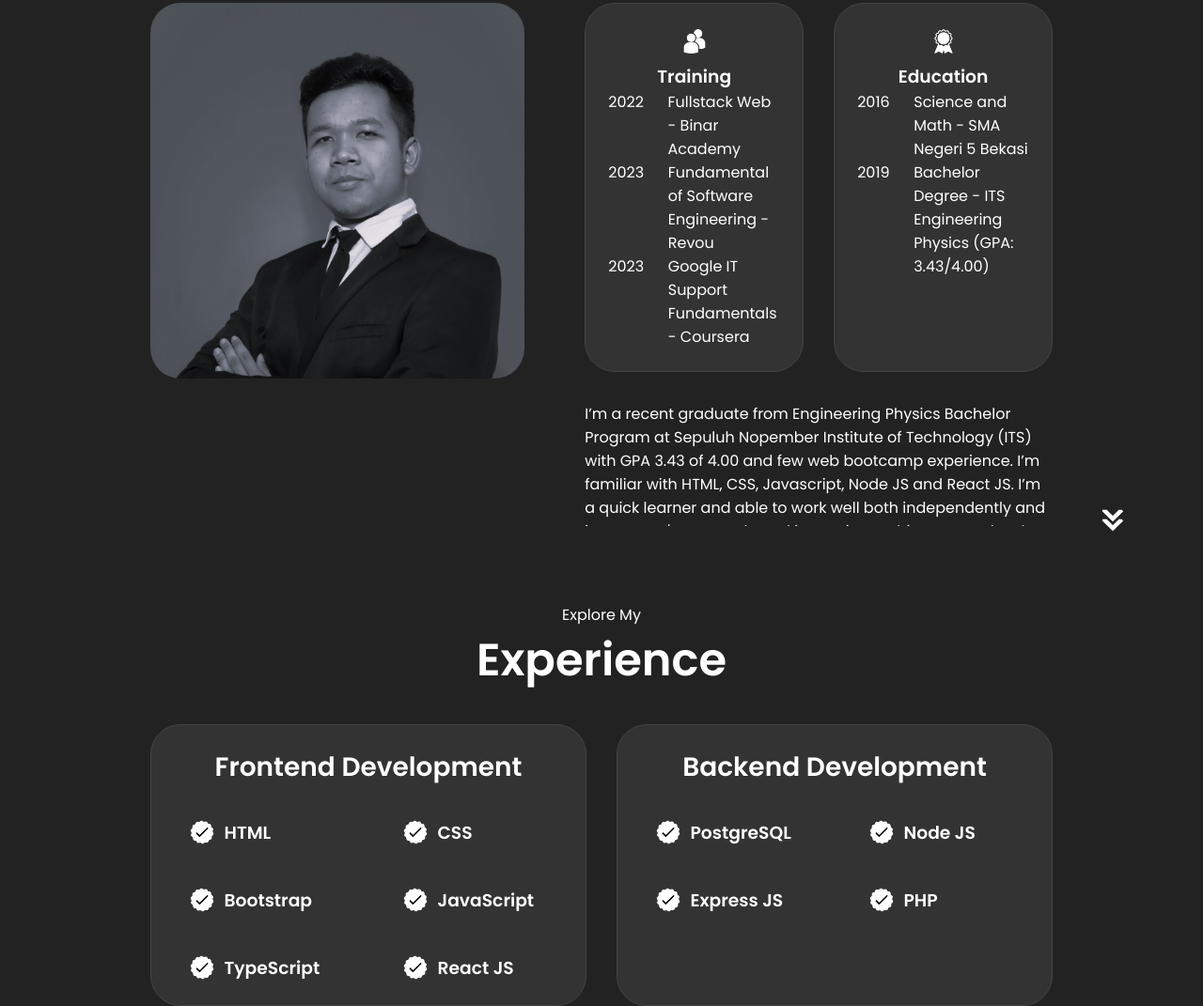
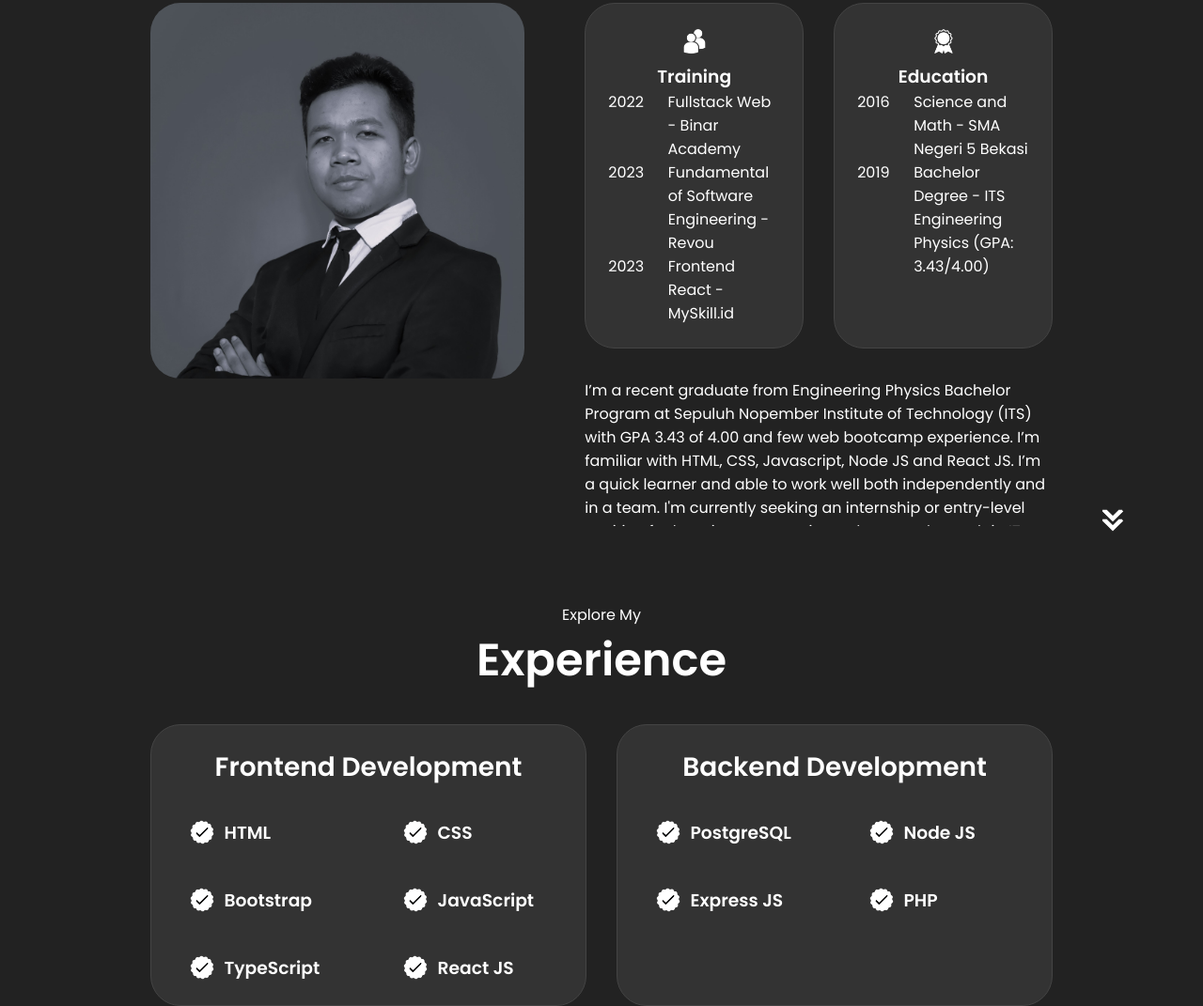
Before and after one commit to fhardy081/porto, a plain HTML site: page index.html in a window 1280 px wide. Shown: the part 1038-2109 px from the top of the page at 94% size. Drawn offline with Linux system fonts and the light colour scheme.

Commit message:
update cv

```diff
--- a/index.html
+++ b/index.html
@@ -103,7 +103,7 @@
                   <p>2023</p>
                 </div>
                 <div class="details-text">
-                  <p>Google IT Support Fundamentals - Coursera</p>
+                  <p>Frontend React - MySkill.id</p>
                 </div>
               </div>
             </div>
```
Also changed, not shown: 1 other file.
